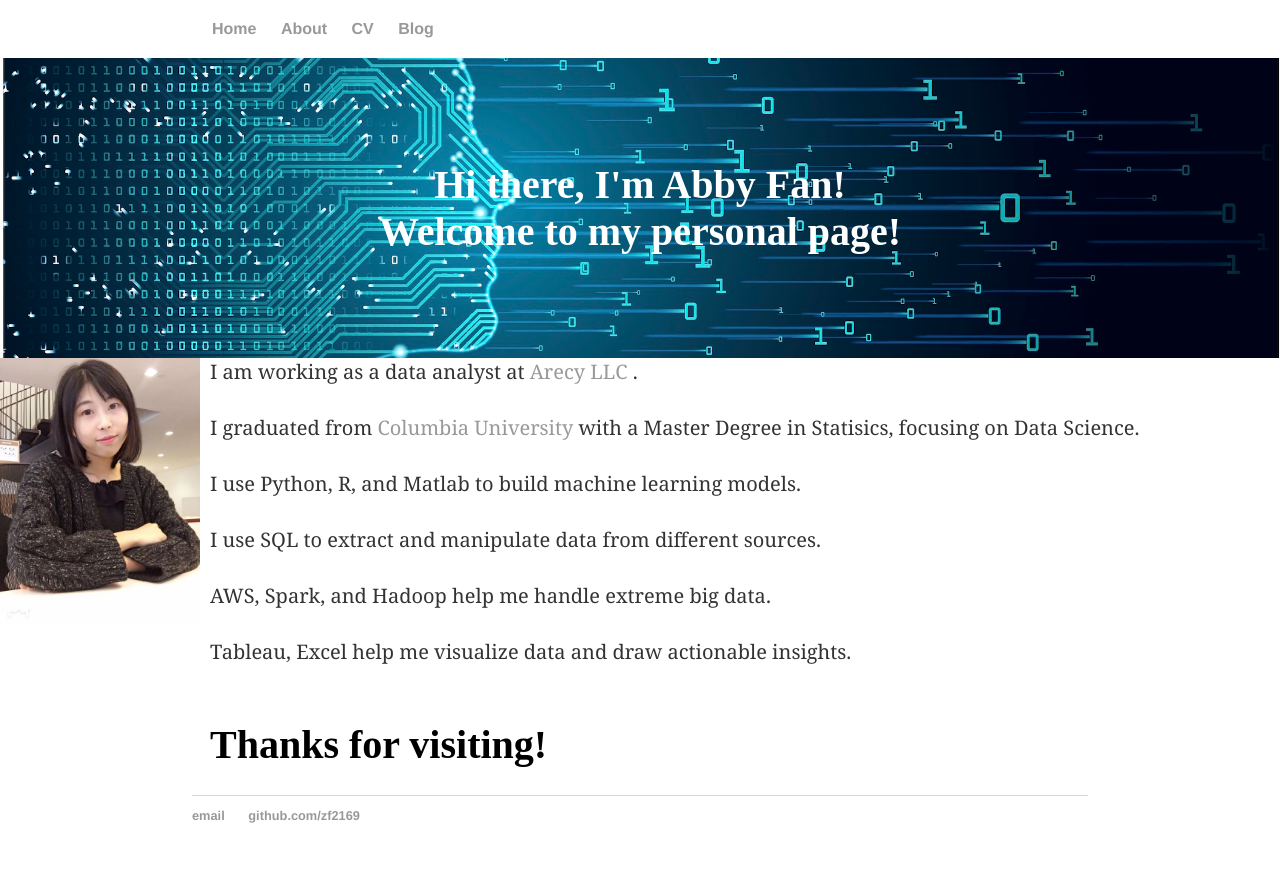
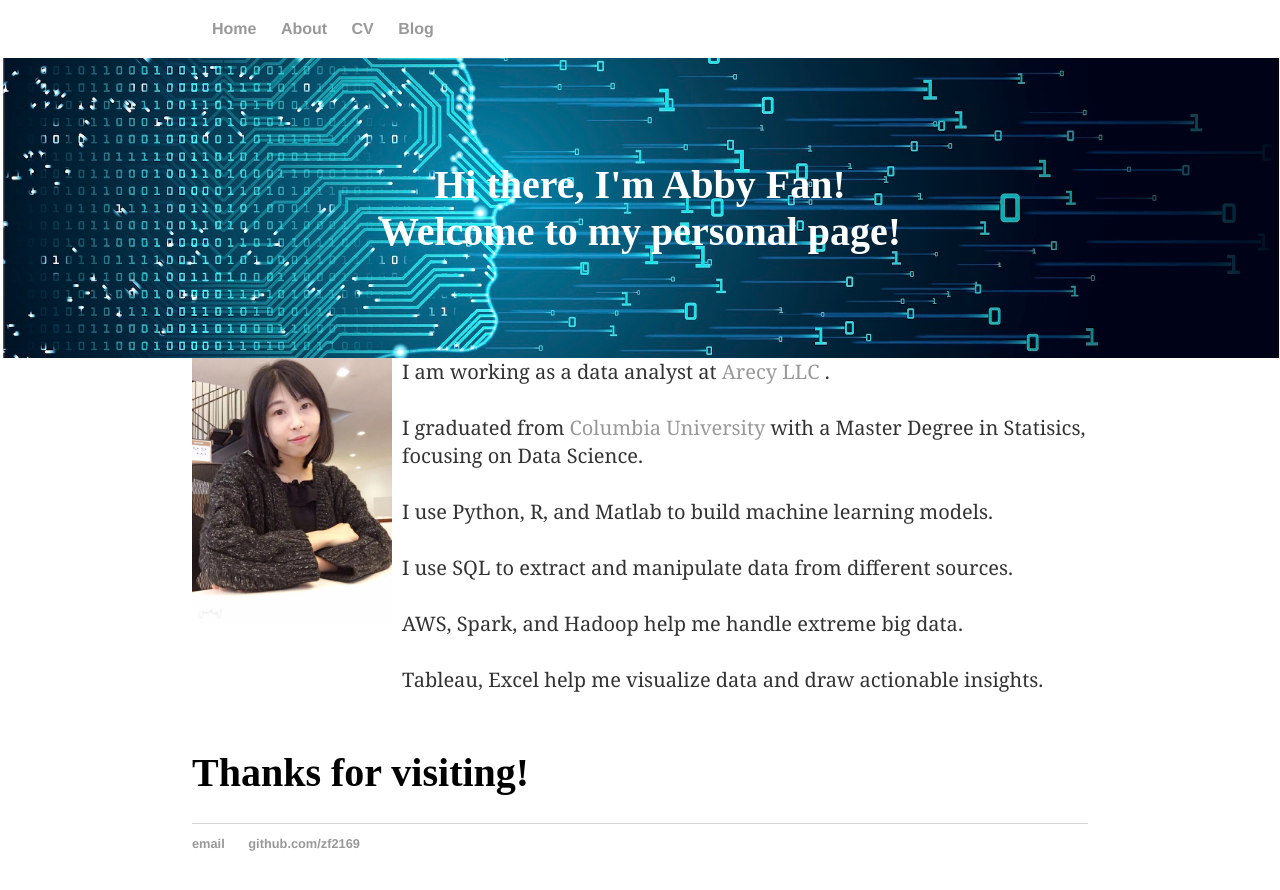
Before and after one commit to zf2169/zf2169.github.io, a Jekyll site: the page built from index.html, in a window 1280 px wide. Shown: the top 890 px of the page. Built offline with Jekyll 4.4.1, drawn with Linux system fonts in a browser that asks for light colours.

Commit message:
Update main.css

```diff
--- a/css/main.css
+++ b/css/main.css
@@ -38,8 +38,9 @@ nav ul li, footer ul li {
 a { text-decoration: none; color: #999; }
 a:hover { text-decoration: underline;   color: #0088cc; }
 
+h1 { font-size: 2.5em; font-family: "Times New Roman", 'Times', 'Serif'; }
 
-h1 { font-size: 2.5em; font-family: "Times New Roman", 'Times', 'Serif'; }
+h1l { font-size: 4em; font-family: "Times New Roman", 'Times', 'Serif'; }
 
 p1 { font-size: 1.5em; font-family: 'Merriweather', Georgia, Times; line-height: 1.4em; color: #333; }
 
@@ -52,7 +53,7 @@ ul.posts li { list-style: none; }
 img.avatar { margin-bottom: 30px; margin-right: 10px;}
 
 /*Homepage & About & Blog*/
-.mainlayout { margin: 20px; width: 70%; }
+.maintext{ width: 70%; margin: 0 auto; }
 
 /*CV*/
 .cv { width: 70%; margin: 0 auto; }
```
